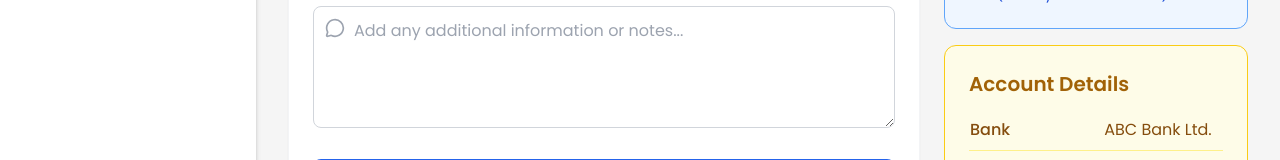
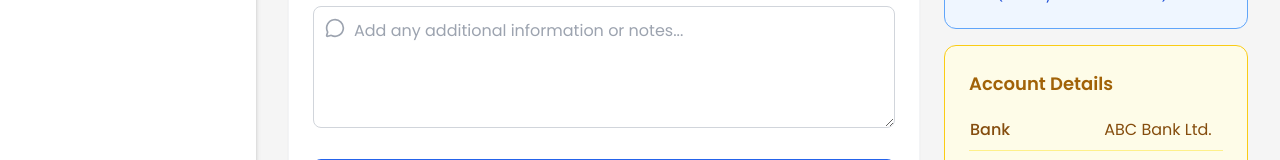
Before and after one commit to hasanhridoy01/Diposit-Apps, a React (Vite) app: page / in a window 1280 px wide. Both pictures are taken after a click on the button "Deposit". Shown: the part 377-537 px from the top of the page. Built offline with nearby package versions, Linux system fonts and the light colour scheme.

Commit message:
dashboard issue fixed

```diff
--- a/src/components/Dashboard/DashboardOverview.tsx
+++ b/src/components/Dashboard/DashboardOverview.tsx
@@ -8,7 +8,6 @@ import {
 } from "lucide-react";
 
 export function DashboardOverview() {
-
   // const stats = user?.role === 'admin' ? [
   //   { label: 'Total Members', value: '24', icon: Users, color: 'bg-primary' },
   //   { label: 'Total Deposits', value: '৳45,230', icon: DollarSign, color: 'bg-success' },
@@ -75,7 +74,7 @@ export function DashboardOverview() {
           return (
             <div
               key={index}
-              className="p-6 transition-shadow duration-200 bg-white border border-gray-100 shadow-sm rounded-xl hover:shadow-md"
+              className="p-6 transition-shadow duration-200 bg-white border border-gray-100 shadow-sm cursor-pointer rounded-xl hover:shadow-md"
             >
               <div className="flex items-center">
                 <div className={`${stat.color} p-3 rounded-lg`}>
--- a/src/components/Dashboard/DepositForm.tsx
+++ b/src/components/Dashboard/DepositForm.tsx
@@ -173,7 +173,7 @@ export function DepositForm() {
           </div>
 
           <div className="p-6 mx-auto border border-yellow-400 bg-yellow-50 rounded-xl">
-            <h3 className="mb-3 text-xl font-semibold text-yellow-700">
+            <h3 className="mb-3 text-lg font-semibold text-yellow-700">
               Account Details
             </h3>
 
```
